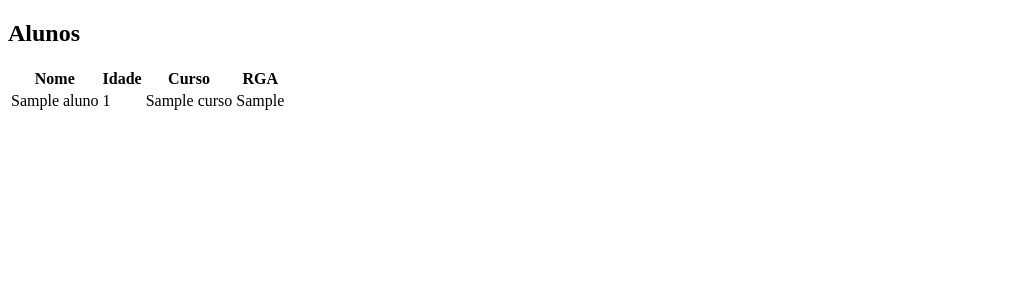
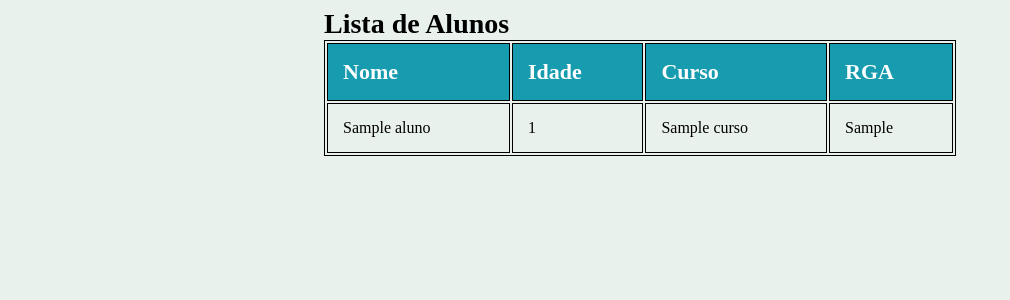
Before and after one commit to glauberatanaka/web2ap2, a Django app: page / in a window 1280 px wide. Shown: the top 300 px of the page, without its empty margins (0-1010 px from the left). Run offline with Django 3.2, Linux system fonts and the light colour scheme; tables that the repository leaves empty hold one stand-in row (values such as "Sample post").

Commit message:
Alteração estilo da tabela listar

```diff
--- a/static/css/style.css
+++ b/static/css/style.css
@@ -1,3 +1,31 @@
-h1{
-    color: red;
+h2{
+    font-size: 28px;
+    width: 50%;
+    margin:auto;
 }
+
+#tabelaListar,th,td{
+border: 1px solid black;
+
+}
+
+#tabelaListar{
+    width: 50%;
+    margin:auto;
+
+}
+th,td{
+    padding: 15px;
+    text-align: left;
+
+}
+th {
+    background-color: rgb(22, 155, 175);
+    font-size: 22px;
+    color: white;
+  }
+tr:hover {background-color: #776a6a;}
+
+body{
+    background-color: rgb(233, 241, 236);
+}
--- a/templates/alunosApp/index.html
+++ b/templates/alunosApp/index.html
@@ -6,11 +6,11 @@
     <title>Alunos</title>
 </head>
 <body>
-    <h2>Alunos</h2>
+    <h2>Lista de Alunos</h2>
 
     <div class="alunos">
         {% if alunos %}
-            <table>
+            <table id="tabelaListar">
                 <thead>
                     <th>Nome</th>
                     <th>Idade</th>
```
